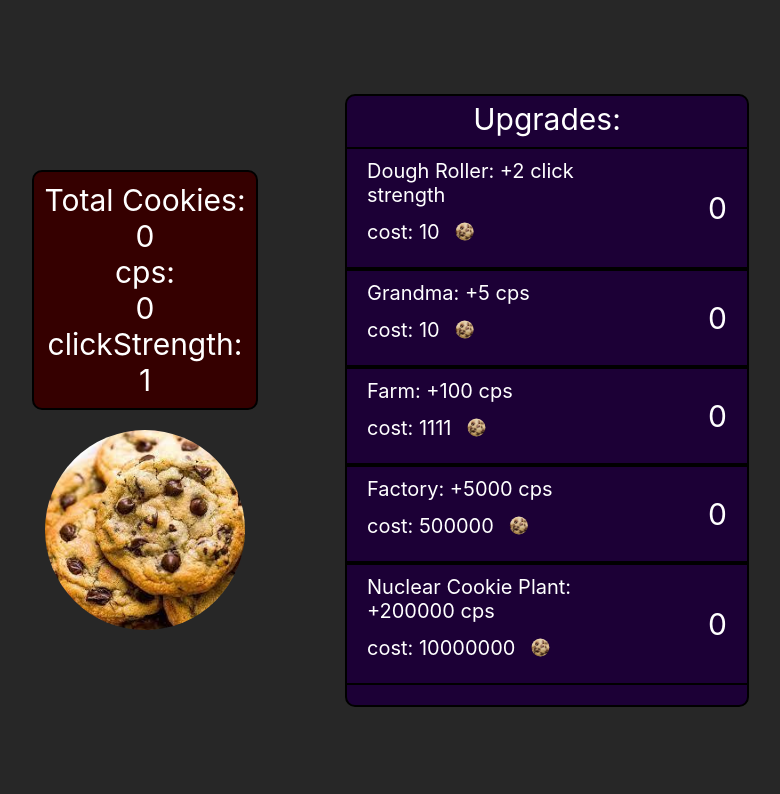
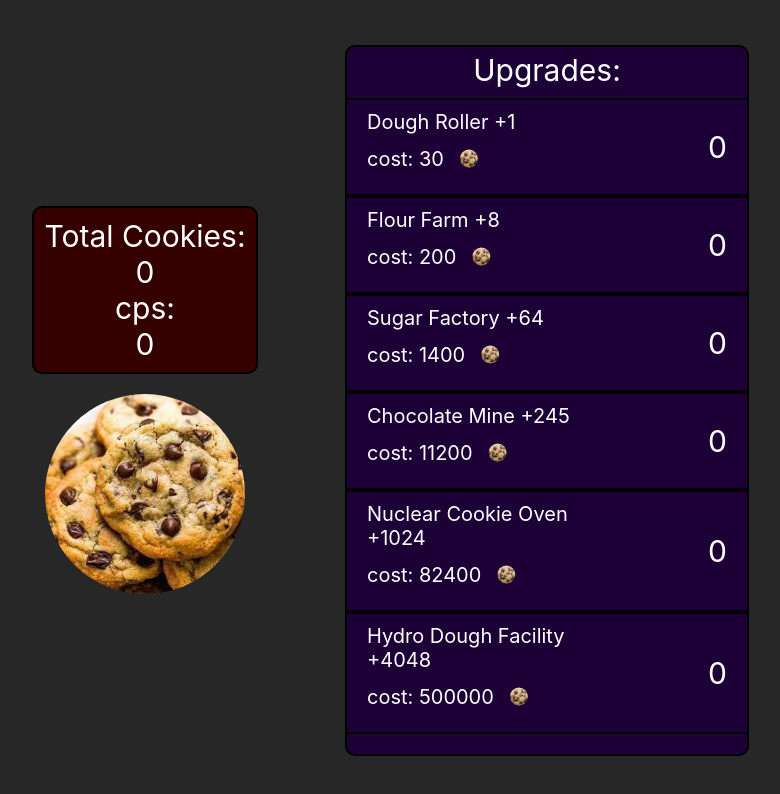
Before and after one commit to DrewAMSD/cookie-clicker, a React (Create React App) app: page /CookiePage in a window 1280 px wide. Shown: the top 794 px of the page, without its empty margins (293-1073 px from the left). Built offline with nearby package versions, Linux system fonts and the light colour scheme.

Commit message:
reworked and removed states, scalable

```diff
--- a/src/pages/CookiePage.css
+++ b/src/pages/CookiePage.css
@@ -4,7 +4,7 @@
   align-items: center;
 }
 
-.cookie-container {
+.cookie-and-stats-container {
   display: flex;
   flex-direction: column;
   align-items: center;
@@ -43,13 +43,19 @@
   cursor: pointer;
 }
 
+.cookie-container {
+  display: flex;
+  justify-content: center;
+  align-items: center;
+  height: 220px;
+}
 .cookie-picture:hover {
-  height: 210px;
+  height: 205px;
   width: auto;
 }
 
 .cookie-picture:active {
-  height: 190px;
+  height: 195px;
   width: auto;
 }
 
--- a/src/pages/CookiePage.jsx
+++ b/src/pages/CookiePage.jsx
@@ -3,42 +3,59 @@ import "./CookiePage.css";
 import cookieImage from "../images/cookie.jpg";
 import cookieImage2 from "../images/cookie2.jpg";
 
+const itemInfo = {
+  1: {
+    name: "Dough Roller",
+    cost: 30,
+    value: 1,
+    multiplier: 1.15,
+  },
+  2: {
+    name: "Flour Farm",
+    cost: 200,
+    value: 8,
+    multiplier: 1.15,
+  },
+  3: {
+    name: "Sugar Factory",
+    cost: 1400,
+    value: 64,
+    multiplier: 1.15,
+  },
+  4: {
+    name: "Chocolate Mine",
+    cost: 11200,
+    value: 245,
+    multiplier: 1.15,
+  },
+  5: {
+    name: "Nuclear Cookie Oven",
+    cost: 82400,
+    value: 1024,
+    multiplier: 1.15,
+  },
+  6: {
+    name: "Hydro Dough Facility",
+    cost: 500000,
+    value: 4048,
+    multiplier: 1.15,
+  },
+};
+
 export default function CookiePage() {
   const [cookies, setCookies] = useState(0);
-  const [cps, setCps] = useState(0);
-  const [clickStrength, setClickStrength] = useState(1);
-  const [doughRoller, setDoughRoller] = useState({
-    cost: 10,
-    numOwned: 0,
-    strength: 2,
-    multiplier: 1,
-  });
-  const [grandma, setGrandma] = useState({
-    cost: 10,
-    numOwned: 0,
-    strength: 5,
-    multiplier: 1,
-  });
-  const [farm, setFarm] = useState({
-    cost: 1111,
-    numOwned: 0,
-    strength: 100,
-    multiplier: 1,
-  });
-  const [factory, setFactory] = useState({
-    cost: 500000,
-    numOwned: 0,
-    strength: 5000,
-    multiplier: 1,
-  });
-  const [nuclearPlant, setNuclearPlant] = useState({
-    cost: 10000000,
-    numOwned: 0,
-    strength: 200000,
-    multiplier: 1,
+  const clickStrength = 1;
+  const [items, setItems] = useState({
+    1: 0,
+    2: 0,
+    3: 0,
+    4: 0,
+    5: 0,
+    6: 0,
   });
 
   useEffect(() => {
+    let cps = getCps();
     const interval = setInterval(() => {
       setCookies((prevCookies) => {
         const newCookies = prevCookies + cps;
@@ -48,17 +65,28 @@ export default function CookiePage() {
     return () => {
       clearInterval(interval);
     };
-  }, [cps]);
+  });
+
+  const getCps = () => {
+    let cps = 0;
+    Object.entries(items).forEach(([key, val]) => {
+      cps += itemInfo[key].value * val;
+    });
+    return cps;
+  };
+
+  const getCost = (key) => {
+    return Math.floor(itemInfo[key].cost * Math.pow(1.15, items[key]));
+  };
 
   const CookieStats = () => {
+    let cps = getCps();
     return (
       <div className="cookie-stats">
         <div>Total Cookies:</div>
         <div className="total-cookies">{cookies}</div>
         <div>cps:</div>
         <div>{cps}</div>
-        <div>clickStrength:</div>
-        <div>{clickStrength}</div>
       </div>
     );
   };
@@ -66,12 +94,14 @@ export default function CookiePage() {
   /*Clickable Cookie on Screen, main image*/
   const Cookie = (props) => {
     return (
+      <div className="cookie-container">
         <img
           onClick={props.onClick}
           className="cookie-picture"
           src={cookieImage}
           alt="cookie"
         ></img>
+      </div>
     );
   };
 
@@ -83,14 +113,21 @@ export default function CookiePage() {
   };
 
   /*Items in the Upgrade Menu*/
-  const UpgradeItem = (props) => {
+  const UpgradeItems = () => {
     return (
       <>
-        <div onClick={props.onClick} className="upgradeItem-container">
+        {Object.entries(items).map(([key, numOwned]) => (
+          <div
+            onClick={() => upgradeItemClicked(key)}
+            key={key}
+            className="upgradeItem-container"
+          >
             <div className="upgradeItem-textcost-container">
-            <div className="upgradeItem-text">{props.itemInfo}</div>
+              <div className="upgradeItem-text">
+                {itemInfo[key].name + " +" + itemInfo[key].value}
+              </div>
               <div className="upgradeItem-cost">
-              <div>cost: {props.upgradeItem.cost}</div>
+                <div>cost: {getCost(key)}</div>
                 <img
                   className="cookie-picture2"
                   src={cookieImage2}
@@ -98,118 +135,24 @@ export default function CookiePage() {
                 ></img>
               </div>
             </div>
-          <div className="upgradeItem-num-owned">
-            {props.upgradeItem.numOwned}
+            <div className="upgradeItem-num-owned">{numOwned}</div>
           </div>
-        </div>
+        ))}
       </>
     );
   };
 
-  /*click event for each upgrade item*/
-  const DoughRollerClicked = () => {
-    if (cookies >= doughRoller.cost) {
+  const upgradeItemClicked = (key) => {
+    let cost = getCost(key);
+    if (cookies >= cost) {
       setCookies((prevCookies) => {
-        const newCookies = prevCookies - doughRoller.cost;
+        const newCookies = prevCookies - cost;
         return newCookies;
       });
-      setDoughRoller((prevDoughRoller) => {
-        const newDoughRoller = {
-          ...prevDoughRoller,
-          cost: Math.floor(prevDoughRoller.cost * 1.4),
-          numOwned: prevDoughRoller.numOwned + 1,
-        };
-        return newDoughRoller;
-      });
-      setClickStrength((prevClickStrength) => {
-        const newClickStrength =
-          prevClickStrength + doughRoller.strength * doughRoller.multiplier;
-        return newClickStrength;
-      });
-    }
-  };
-
-  const GrandmaClicked = () => {
-    if (cookies >= grandma.cost) {
-      setCookies((prevCookies) => {
-        const newCookies = prevCookies - grandma.cost;
-        return newCookies;
-      });
-      setGrandma((prevGrandma) => {
-        const newGrandma = {
-          ...prevGrandma,
-          cost: Math.ceil(prevGrandma.cost * 1.05),
-          numOwned: prevGrandma.numOwned + 1,
-        };
-        return newGrandma;
-      });
-      setCps((prevCps) => {
-        const newCps = prevCps + grandma.strength * grandma.multiplier;
-        return newCps;
-      });
-    }
-  };
-
-  const FarmClicked = () => {
-    if (cookies >= farm.cost) {
-      setCookies((prevCookies) => {
-        const newCookies = prevCookies - farm.cost;
-        return newCookies;
-      });
-      setFarm((prevFarm) => {
-        const newFarm = {
-          ...prevFarm,
-          cost: Math.floor(prevFarm.cost * 1.1),
-          numOwned: prevFarm.numOwned + 1,
-        };
-        return newFarm;
-      });
-      setCps((prevCps) => {
-        const newCps = prevCps + farm.strength * farm.multiplier;
-        return newCps;
-      });
-    }
-  };
-
-  const FactoryClicked = () => {
-    if (cookies >= factory.cost) {
-      setCookies((prevCookies) => {
-        const newCookies = prevCookies - factory.cost;
-        return newCookies;
-      });
-      setFactory((prevFactory) => {
-        const newFactory = {
-          ...prevFactory,
-          cost: Math.floor(prevFactory.cost * 1.15),
-          numOwned: prevFactory.numOwned + 1,
-        };
-        return newFactory;
-      });
-      setCps((prevCps) => {
-        const newCps = prevCps + factory.strength * factory.multiplier;
-        return newCps;
-      });
-    }
-  };
-
-  const NuclearPlantClicked = () => {
-    if (cookies >= nuclearPlant.cost) {
-      setCookies((prevCookies) => {
-        const newCookies = prevCookies - nuclearPlant.cost;
-        return newCookies;
-      });
-      setNuclearPlant((prevNuclearPlant) => {
-        const newNuclearPlant = {
-          ...prevNuclearPlant,
-          cost: Math.floor(prevNuclearPlant.cost * 1.2),
-          numOwned: prevNuclearPlant.numOwned + 1,
-        };
-        return newNuclearPlant;
-      });
-      setCps((prevCps) => {
-        const newCps =
-          prevCps + nuclearPlant.strength * nuclearPlant.multiplier;
-        return newCps;
+      setItems((prevItems) => {
+        const newItems = { ...prevItems };
+        newItems[key] = newItems[key] + 1;
+        return newItems;
       });
     }
   };
@@ -217,49 +160,13 @@ export default function CookiePage() {
   return (
     <>
       <div className="cookie-page">
-        <div className="cookie-container">
+        <div className="cookie-and-stats-container">
           <CookieStats />
           <Cookie onClick={CookieClicked} />
         </div>
         <div className="cookie-upgrades">
           <div className="cookie-upgrades-text">Upgrades:</div>
-          <UpgradeItem
-            upgradeItem={doughRoller}
-            itemInfo={
-              "Dough Roller: +" +
-              doughRoller.strength * doughRoller.multiplier +
-              " click strength"
-            }
-            onClick={DoughRollerClicked}
-          />
-          <UpgradeItem
-            upgradeItem={grandma}
-            itemInfo={
-              "Grandma: +" + grandma.strength * grandma.multiplier + " cps"
-            }
-            onClick={GrandmaClicked}
-          />
-          <UpgradeItem
-            upgradeItem={farm}
-            itemInfo={"Farm: +" + farm.strength * farm.multiplier + " cps"}
-            onClick={FarmClicked}
-          />
-          <UpgradeItem
-            upgradeItem={factory}
-            itemInfo={
-              "Factory: +" + factory.strength * factory.multiplier + " cps"
-            }
-            onClick={FactoryClicked}
-          />
-          <UpgradeItem
-            upgradeItem={nuclearPlant}
-            itemInfo={
-              "Nuclear Cookie Plant: +" +
-              nuclearPlant.strength * nuclearPlant.multiplier +
-              " cps"
-            }
-            onClick={NuclearPlantClicked}
-          />
+          <UpgradeItems />
         </div>
       </div>
     </>
```
Lines whose indentation alone changed are shown as unchanged.
